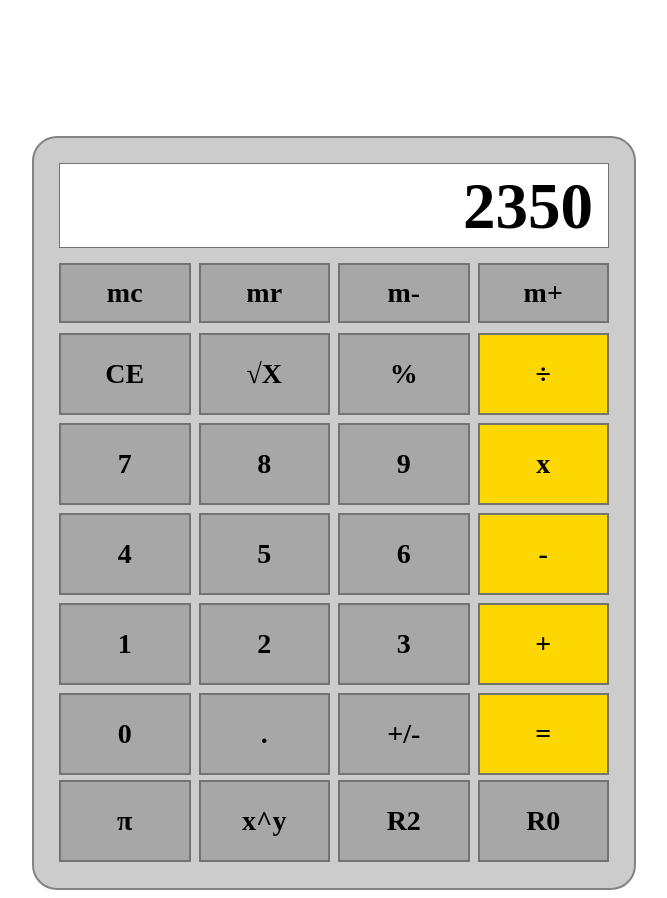
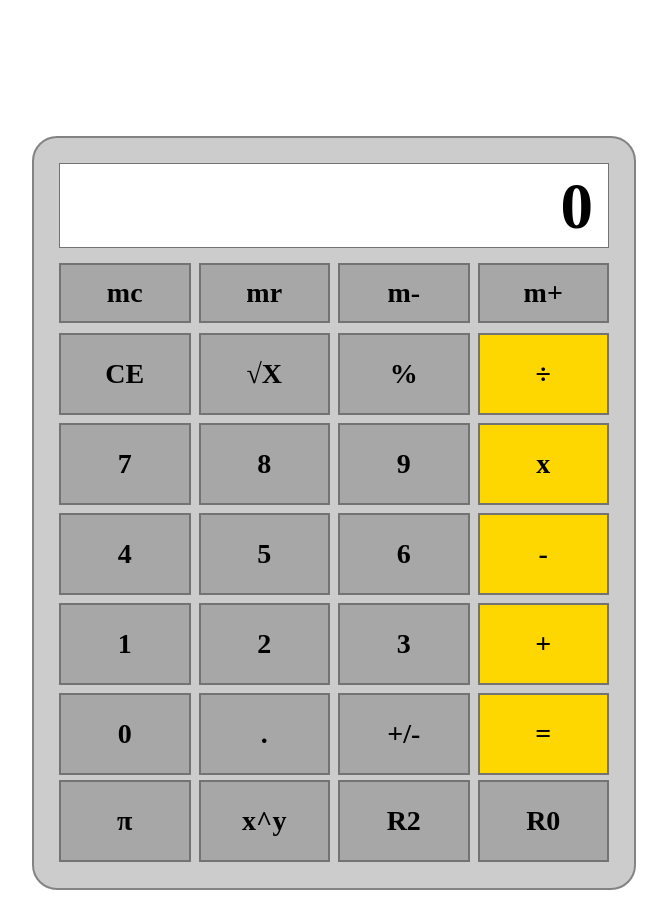
Before and after one commit to dxlefourtwenty/calculator, a plain HTML site: page index.html in a window 1280 px wide. Shown: the whole page, without its empty margins (306-973 px from the left). Drawn offline with Linux system fonts and the light colour scheme.

Commit message:
changed starting digit to 0

```diff
--- a/index.html
+++ b/index.html
@@ -9,7 +9,7 @@
 </head>
 <body>
     <div id="calculator-body">
-        <div id="output"> 2350
+        <div id="output"> 0
         </div>
         <div id="top-buttons">
         </div>
```
